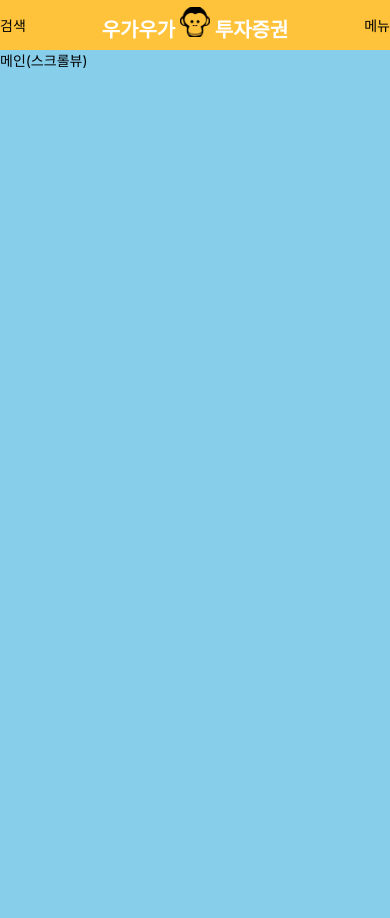
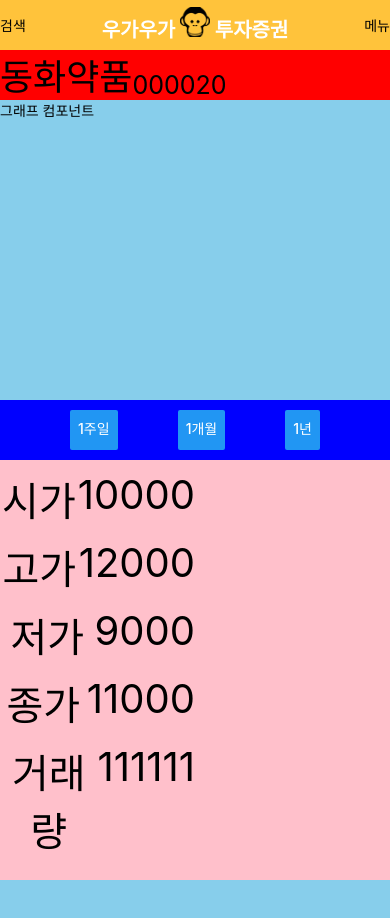
Before and after one commit to geunsoo96/Stock_ProjectA_Mobile, a React Native app in the folder projectA/: screen /News in a window 390 px wide. Shown: the top 918 px of the page. Built offline with nearby package versions, Linux system fonts and the light colour scheme.

Commit message:
Main컴포넌트에 Detail 추가

```diff
--- a/projectA/src/Layout/Main.js
+++ b/projectA/src/Layout/Main.js
@@ -1,11 +1,12 @@
 import {StyleSheet, Text, View, ScrollView} from 'react-native';
 import React from 'react';
+import Detail from '../components/Detail/Detail';
 
 export default function Header() {
   return (
     <ScrollView>
       <View style={styles.container}>
-        <Text>메인(스크롤뷰)</Text>
+        <Detail />
       </View>
     </ScrollView>
   );
```
